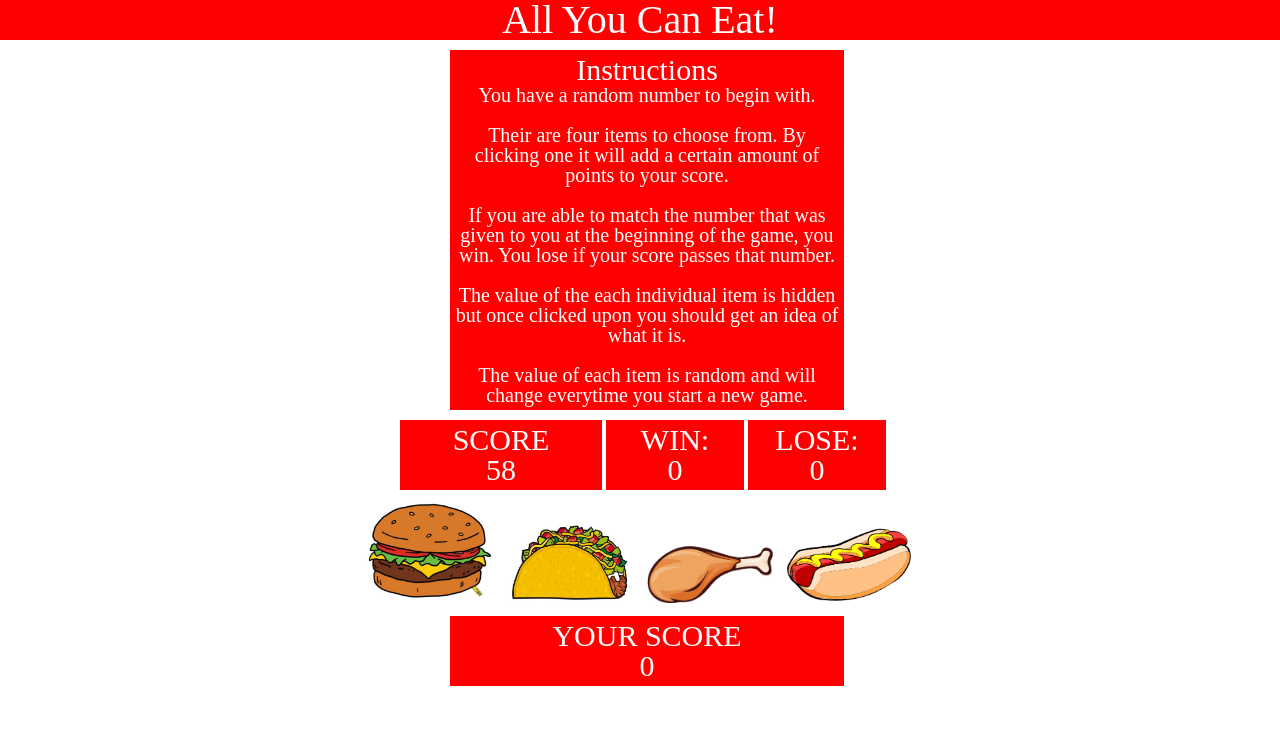
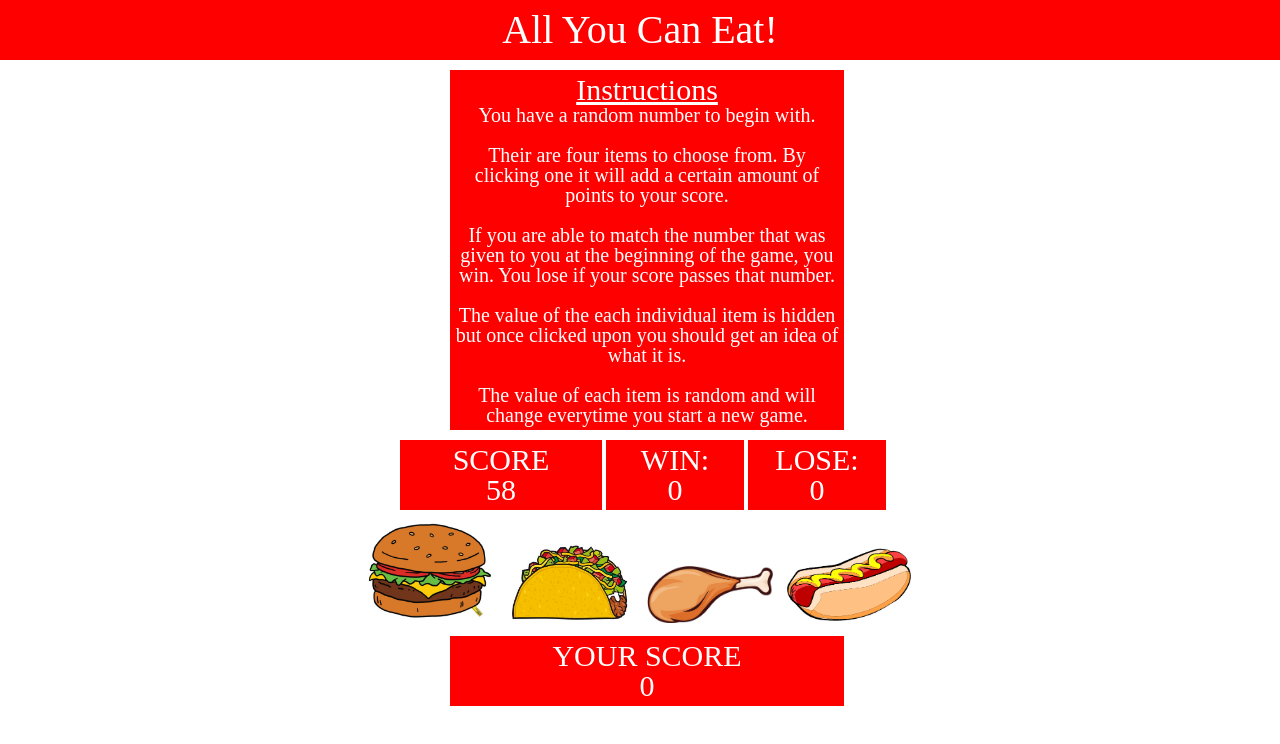
Before and after one commit to Allberto001/crystal-collector, a plain HTML site: page index.html in a window 1280 px wide. Drawn offline with nearby package versions, Linux system fonts and the light colour scheme.

Commit message:
updates on 9/18/18

```diff
--- a/assets/css/style.css
+++ b/assets/css/style.css
@@ -7,6 +7,7 @@ body{
     font-size: 40px;
     color: white;
     text-align: center;
+    padding: 10px;
 }
 h2{
     background-color: red;
@@ -14,6 +15,7 @@ h2{
     font-size: 30px;
     color: white;
     text-align: center;
+    text-decoration: underline;
 }
 .instructions{
     background-color: red;
```
